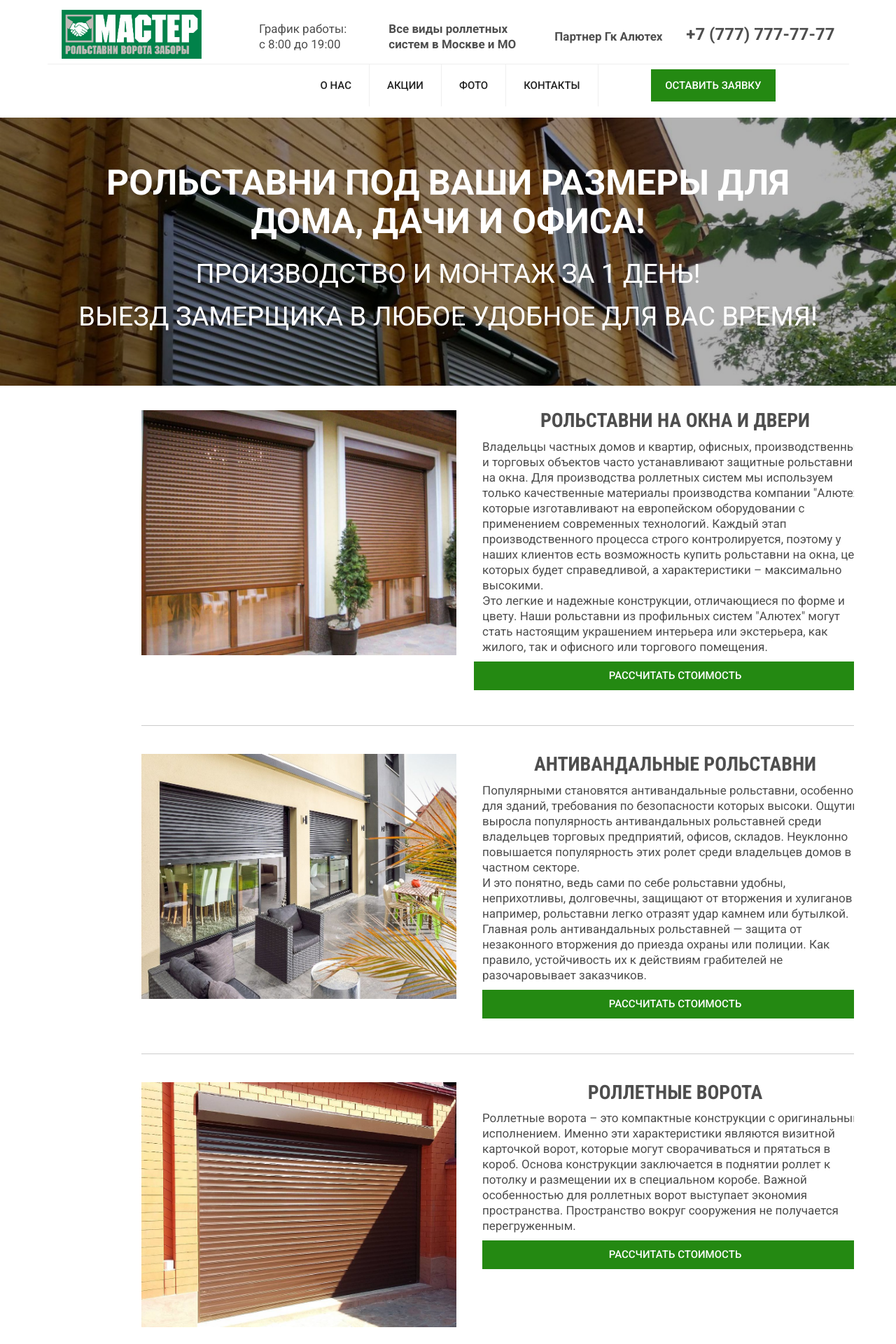
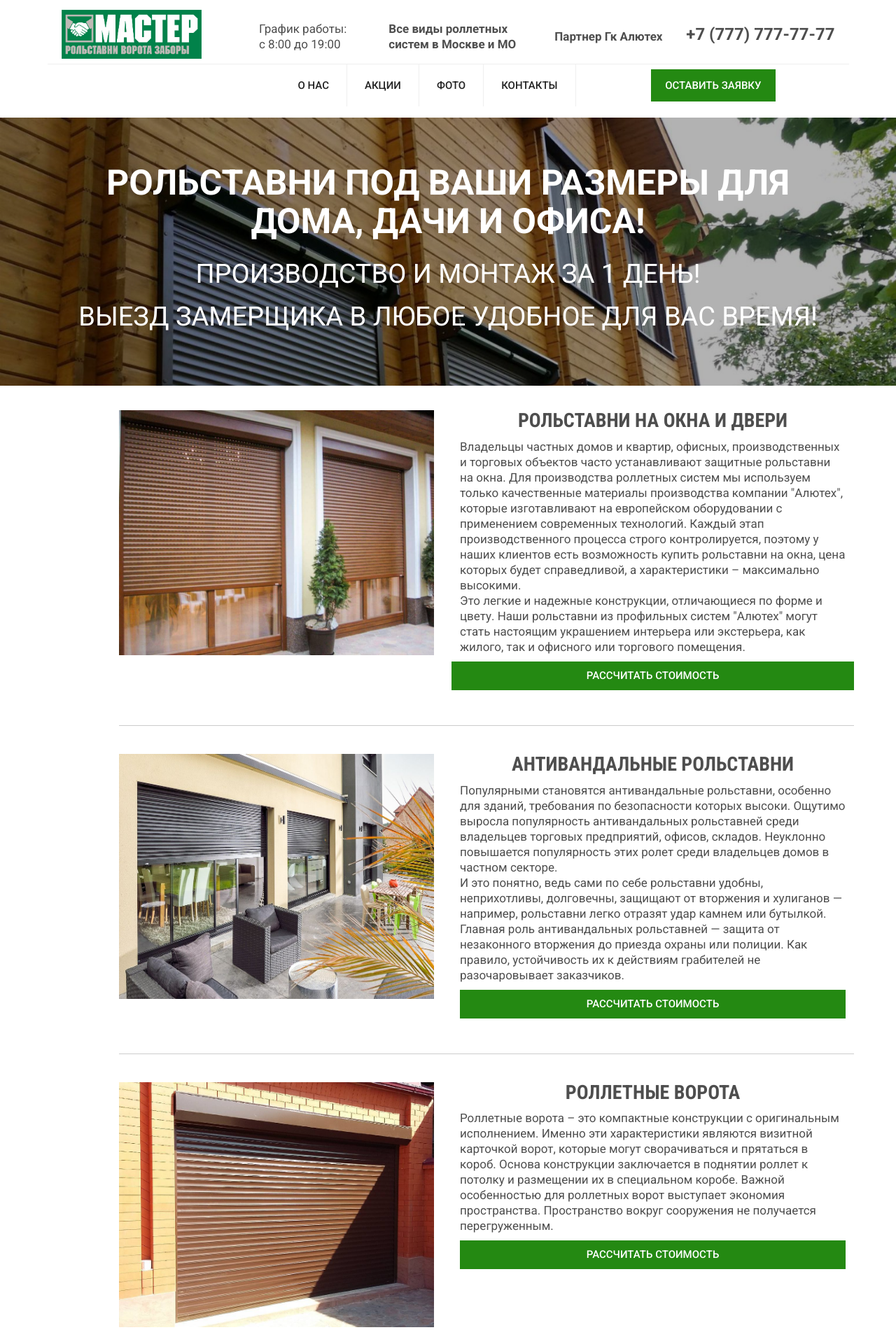
Before and after one commit to artem-create16/site_master, a Flask app: page / in a window 1280 px wide. Shown: the top 1920 px of the page at 70% size. Run offline with Flask 2, Linux system fonts and the light colour scheme; some libraries are stand-ins or nearby versions.

Commit message:
Fixed fucking boostrap

```diff
--- a/application/templates/flash.html
+++ b/application/templates/flash.html
@@ -8,6 +8,11 @@
     <script src="https://cdn.jsdelivr.net/npm/bootstrap@5.0.2/dist/js/bootstrap.bundle.min.js"
             integrity="sha384-MrcW6ZMFYlzcLA8Nl+NtUVF0sA7MsXsP1UyJoMp4YLEuNSfAP+JcXn/tWtIaxVXM"
             crossorigin="anonymous"></script>
+    <style>
+        ol, ul {
+     padding-left: 0;
+}
+    </style>
 
 </head>
 
```
